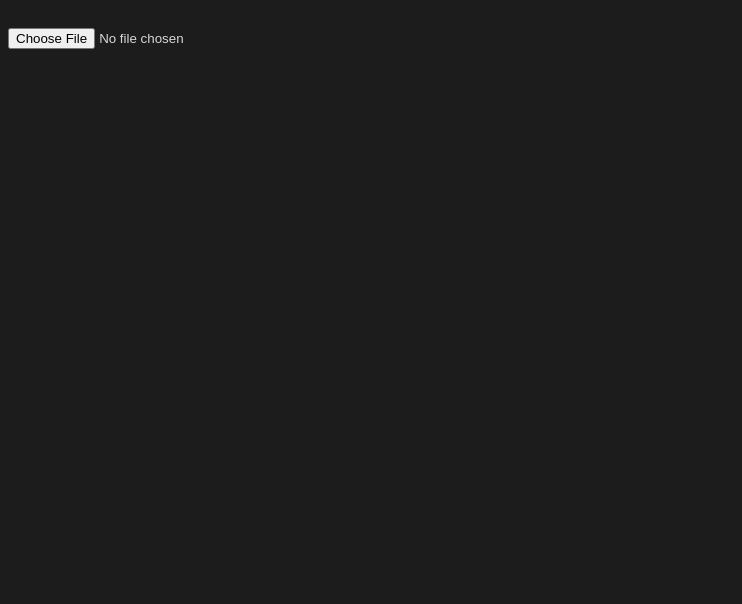
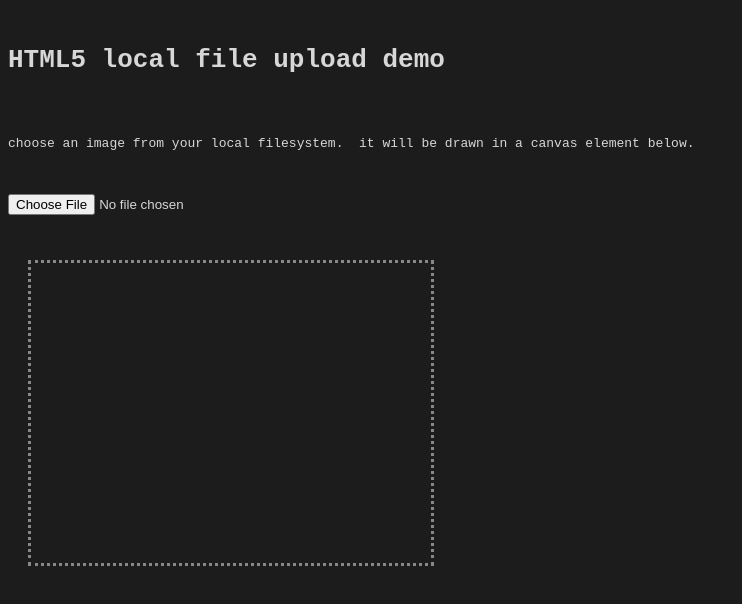
Before and after one commit to mwcz/ColorPal, a plain HTML site: page local_storage.html in a window 1280 px wide. Shown: the whole page, without its empty margins (0-742 px from the left). Drawn offline with Linux system fonts and the light colour scheme.

Commit message:
add css3 transitions to canvas resizing

```diff
--- a/local_storage.html
+++ b/local_storage.html
@@ -2,7 +2,7 @@
 <html>
 <head>
 <meta http-equiv="content-type" content="text/html; charset=UTF-8">
-<title>~/workspace/colorpal/local_storage.html.html</title>
+<title>html5 local file upload demo</title>
 <meta name="Generator" content="Vim/7.3">
 <meta name="plugin-version" content="vim7.3_v10">
 <meta name="syntax" content="html">
@@ -11,12 +11,28 @@
 <!--
 pre { white-space: pre-wrap; font-family: monospace; color: #d7d7d7; background-color: #1c1c1c; }
 body { font-family: monospace; color: #d7d7d7; background-color: #1c1c1c; }
+
+#colorpal_canvas {
+    border: 3px dotted #888;
+    width: 400px;
+    height: 300px;
+    margin: 0 20px;
+}
+
+#colorpal_canvas
+{
+    -webkit-transition: all 0.33s ease-in; /* Safari and Chrome */
+       -moz-transition: all 0.33s ease-in; /* Firefox 4 */
+         -o-transition: all 0.33s ease-in; /* Opera */
+            transition: all 0.33s ease-in;
+}
 -->
 </style>
 
 <script type="text/javascript">
 
 var ctx, canvas;
+var canvas_resize_class = "width: {0}; height: {1}; border-style: solid;";
 
 function handle_file_select( evt ) {
     var files = evt.target.files; // FileList object
@@ -30,14 +46,29 @@ function handle_file_select( evt ) {
         }
 
         var reader = new FileReader();
-
-        var img = document.createElement("img");
+        var img    = document.createElement("img");
 
         reader.onload = function(e) {
+
+            // Assign the image's src to the filesystem image's data URL [http://en.wikipedia.org/wiki/Data_URI_scheme]
             img.src = e.target.result;
-            canvas.width = img.width;
-            canvas.height = img.height;
+
+            // Output a bit of the image's data
+            //console.log( img.src.slice(0,50) + "......." );
+
+            // Resize the canvas to the image size
+            canvas.width             = img.width;
+            canvas.height            = img.height;
+
+            // Resize the canvas with CSS to trigger CSS3 transitions
+            canvas.style.width       = img.width.toString() + "px";
+            canvas.style.height      = img.height.toString() + "px";
+            canvas.style.borderStyle = "solid";
+
+            // Draw the image inside the canvas
+            // TODO: why does it draw the image with the wrong dimensions now?
             ctx.drawImage(img, 0, 0, img.width, img.height);
+
         };
 
         // Read in the image file as a data URL.
@@ -59,6 +90,10 @@ window.onload = function() {
 <body>
 <pre>
 
+<h1>HTML5 local file upload demo</h1>
+
+<p>choose an image from your local filesystem.  it will be drawn in a canvas element below.</p>
+
 <input type="file" id="colorpal_input_image"></input>
 
 <div id="list"></div>
```
